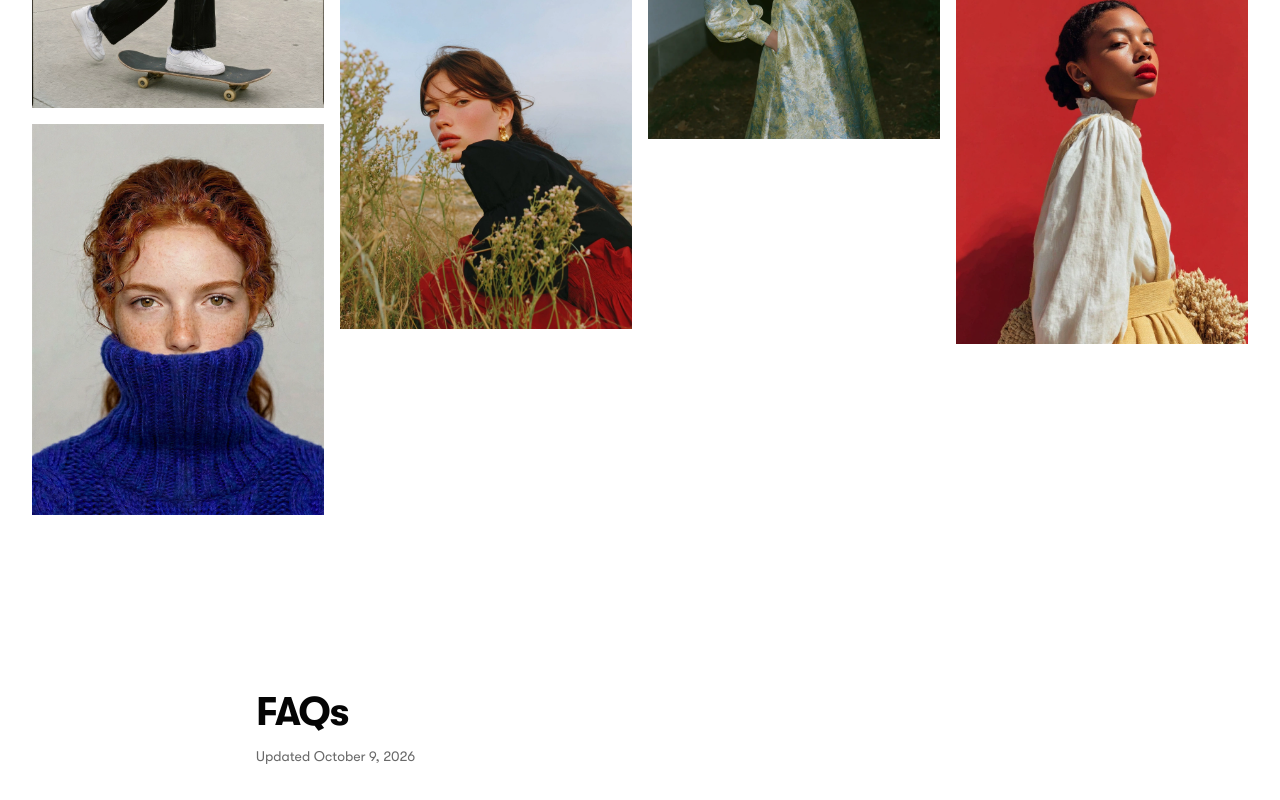
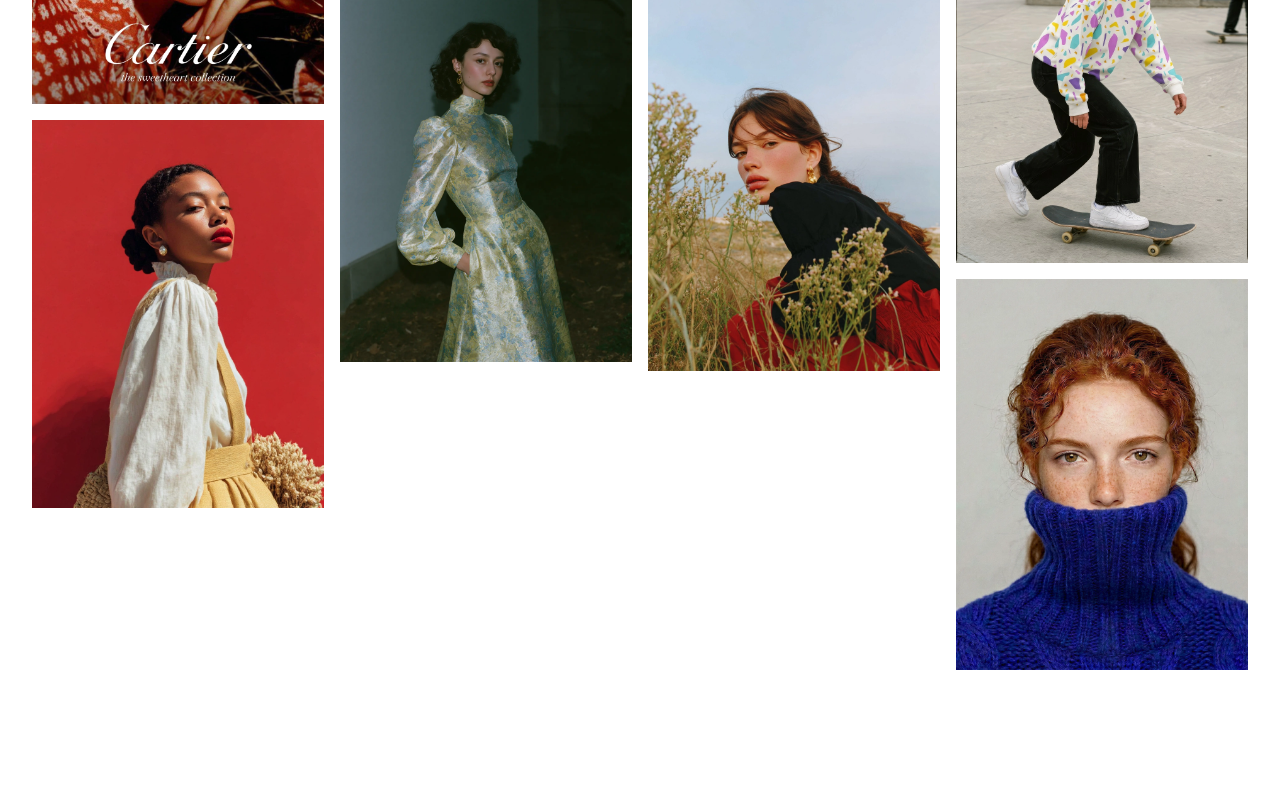
Before and after one commit to hellokimber/superdesignco, a React (Vite) app in the folder super-frontend/: page / in a window 1280 px wide. Shown: the part 5880-6680 px from the top of the page. Built offline with nearby package versions, Linux system fonts and the light colour scheme.

Commit message:
Add optimized robot and Emerald Girl images to AI gallery

```diff
--- a/super-frontend/src/data/homeGrid.js
+++ b/super-frontend/src/data/homeGrid.js
@@ -16,6 +16,8 @@ import imgT16 from '../assets/imgs/SuperDesign_peaceofmind.webp'
 import imgT18 from '../assets/imgs/SuperDesign_DelftEditorial1.jpg'
 import imgT19 from '../assets/imgs/SuperDesign_DelftEditorial2.jpg'
 import imgT20 from '../assets/imgs/SuperDesign_charactersfront.jpg'
+import imgT21 from '../assets/imgs/SuperDesign_robot-flowers.webp'
+import imgT22 from '../assets/imgs/SuperDesign_emerald-girl.webp'
 
 /** `data-area` ids for figures. `t2` spans two columns top-left; `t20` spans two columns under the top-right pair. */
 export const HOME_GRID = [
@@ -28,11 +30,25 @@ export const HOME_GRID = [
   },
   // Mixed sequence to avoid long editorial-only runs below the hero.
   {
+    area: 't21',
+    src: imgT21,
+    alt: 'White robot with glowing eyes holding a purple flower among red and white wildflowers',
+    width: 1200,
+    height: 1600,
+  },
+  {
     area: 't1',
     src: imgT1,
     alt: 'Product still life with eyewear',
     width: 2064,
     height: 2752,
+  },
+  {
+    area: 't22',
+    src: imgT22,
+    alt: 'Close-up portrait of a freckled red-haired woman holding an emerald-green gem between her teeth',
+    width: 1600,
+    height: 897,
   },
   {
     area: 't12',
--- a/super-frontend/src/data/pages.js
+++ b/super-frontend/src/data/pages.js
@@ -11,7 +11,7 @@ export const PAGES = [
       'Branding for pre-launch and early-stage startups. Explore brand kits, logos, typography, imagery, and voice guidance from The Super Design Company.',
     indexable: true,
     // Update only when the homepage content changes, not for routine builds.
-    dateModified: '2026-10-09',
+    dateModified: '2026-10-21',
   },
   {
     path: '/work/',
```
Also changed, not shown: super-frontend/src/assets/imgs/SuperDesign_emerald-girl.webp (added), super-frontend/src/assets/imgs/SuperDesign_robot-flowers.webp (added).
